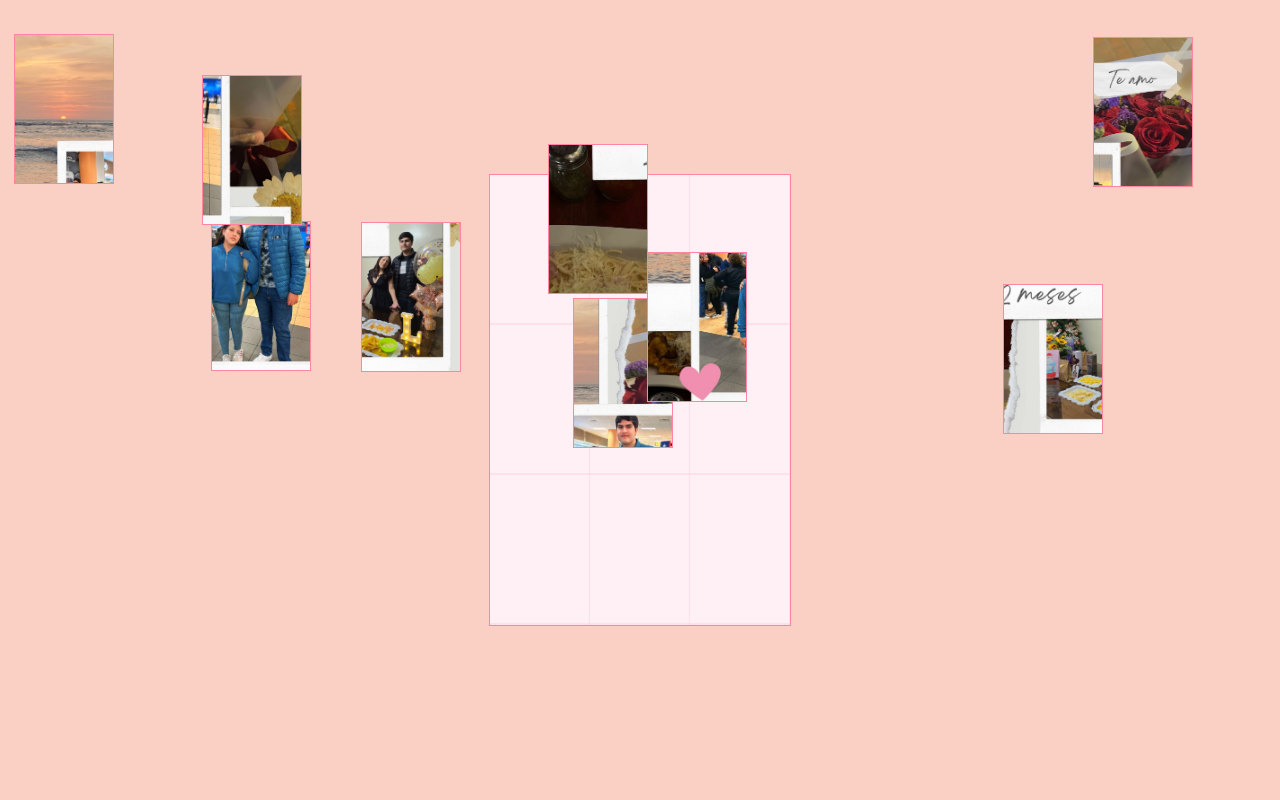
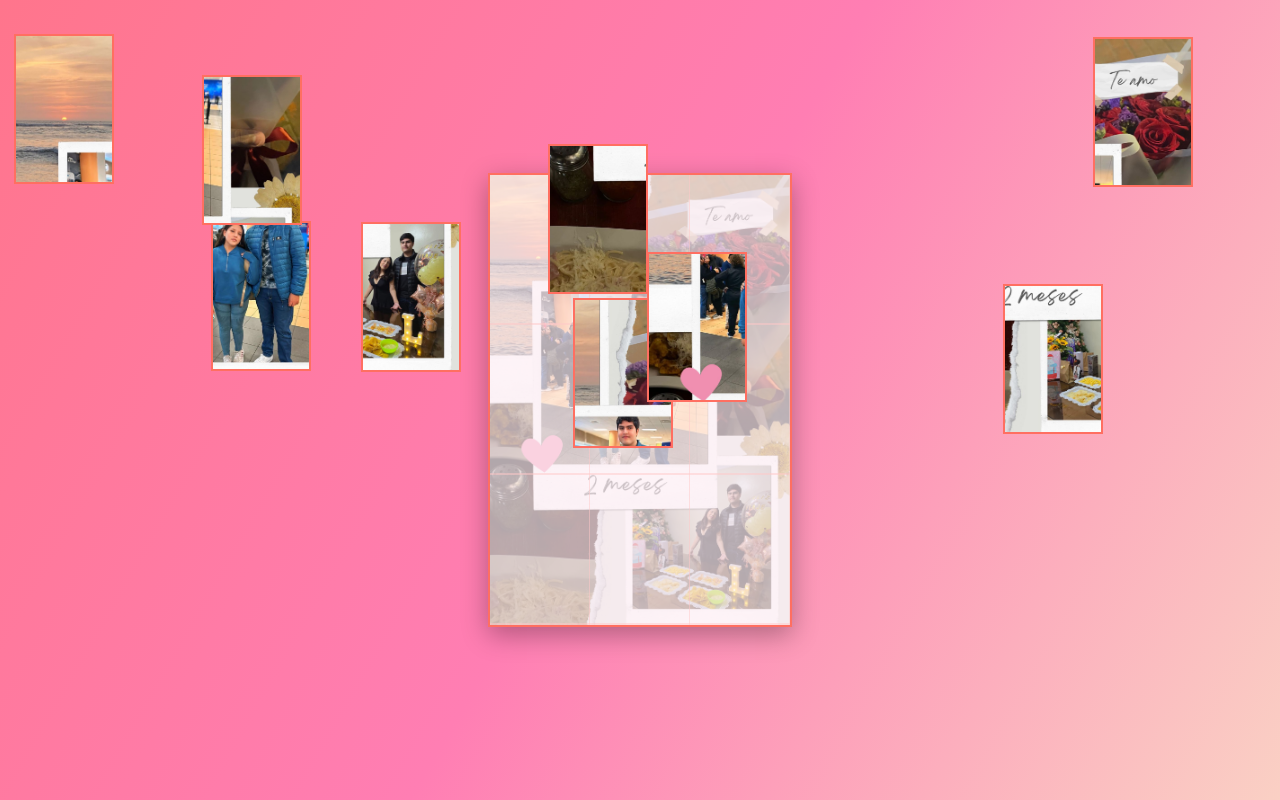
Before and after one commit to Marc3-T/rompecabezas, a plain HTML site: page index.html in a window 1280 px wide. Drawn offline with Linux system fonts and the light colour scheme.

Commit message:
index.html

```diff
--- a/index.html
+++ b/index.html
@@ -3,37 +3,39 @@
 <head>
     <meta charset="UTF-8">
     <meta name="viewport" content="width=device-width, initial-scale=1.0">
-    <title>Rompecabezas Senlo</title>
+    <title>Rompecabezas de Amor</title>
+    <link href="https://fonts.googleapis.com/css2?family=Patrick+Hand&display=swap" rel="stylesheet">
     <style>
         body {
+            font-family: 'Patrick Hand', cursive;
             margin: 0;
             padding: 0;
-            overflow: hidden; /* Evita el desplazamiento */
-            background-color: #fad0c4;
+            overflow: hidden;
             display: flex;
             justify-content: center;
             align-items: center;
             height: 100vh;
-            position: relative;
-            touch-action: none; /* Deshabilita los gestos táctiles */
+            background: linear-gradient(120deg, #ff758c, #ff7eb3, #fad0c4);
+            touch-action: none;
         }
 
         #puzzle-container {
             position: relative;
             width: 300px; /* Tamaño reducido para móviles */
             height: 450px; /* Mantiene la proporción 1,333 x 2,000 */
-            border: 1px solid #ff85a2; /* Borde rosado */
+            border: 2px solid #ff6f61; /* Borde rosado */
             background-color: #fff0f6; /* Fondo pastel rosado */
+            box-shadow: 0 8px 25px rgba(0, 0, 0, 0.3);
         }
 
         #template {
             position: absolute;
             width: 100%;
             height: 100%;
-            background-image: url('t,jpg');
+            background-image: url('t.jpg'); /* Imagen del rompecabezas */
             background-size: 300px 450px; /* Mantiene la proporción de la imagen */
             opacity: 0.3; /* Hace la plantilla semi-transparente */
-            pointer-events: none; /* Evita que la plantilla interfiera con las piezas */
+            pointer-events: none;
         }
 
         /* Líneas de división en la plantilla */
@@ -44,8 +46,8 @@
             left: 0;
             width: 100%;
             height: 100%;
-            background: linear-gradient(to right, transparent 99%, rgba(255, 133, 162, 0.5) 1%),
-                        linear-gradient(to bottom, transparent 99%, rgba(255, 133, 162, 0.5) 1%);
+            background: linear-gradient(to right, transparent 99%, rgba(255, 111, 97, 0.5) 1%),
+                        linear-gradient(to bottom, transparent 99%, rgba(255, 111, 97, 0.5) 1%);
             background-size: 100px 150px; /* Tamaño de cada pieza */
         }
 
@@ -53,15 +55,16 @@
             position: absolute;
             cursor: grab;
             user-select: none;
-            border: 1px solid #ff85a2; /* Borde rosado */
+            border: 2px solid #ff6f61; /* Borde rosado */
             box-sizing: border-box;
             transition: transform 0.2s ease;
+            background-color: #ffe5e0; /* Fondo pastel rosado */
         }
 
         .puzzle-piece.correct {
             cursor: default;
             border-color: #ff477e; /* Borde rosado más oscuro */
-            pointer-events: none; /* Evita que la pieza se mueva una vez colocada */
+            pointer-events: none;
         }
 
         #congrats-message {
@@ -71,14 +74,14 @@
             left: 50%;
             transform: translate(-50%, -50%);
             background-color: #fff0f6; /* Fondo pastel rosado */
-            color: #ff477e; /* Texto rosado más oscuro */
+            color: #ff6f61; /* Texto rosado */
             padding: 20px;
-            border-radius: 10px;
+            border-radius: 15px;
             font-size: 24px;
             text-align: center;
             z-index: 1000;
-            border: 2px solid #ff85a2; /* Borde rosado */
-            box-shadow: 0 4px 10px rgba(255, 133, 162, 0.3); /* Sombra rosada */
+            border: 2px solid #ff6f61; /* Borde rosado */
+            box-shadow: 0 8px 25px rgba(0, 0, 0, 0.3);
         }
 
         #congrats-message img {
@@ -86,7 +89,7 @@
             max-width: 300px; /* Tamaño de la imagen */
             margin-top: 10px;
             border-radius: 10px;
-            border: 2px solid #ff85a2; /* Borde rosado */
+            border: 2px solid #ff6f61; /* Borde rosado */
         }
     </style>
 </head>
@@ -95,8 +98,8 @@
         <div id="template"></div> <!-- Plantilla de fondo -->
     </div>
     <div id="congrats-message">
-        <div>Te amo</div>
-        <img src="t.jpg" alt="Imagen completada">
+        <div>Te amo ❤️</div>
+        <img src="t.jpg" alt="Imagen completada"> <!-- Imagen completa -->
     </div>
 
     <script>
@@ -125,7 +128,7 @@
                     piece.classList.add('puzzle-piece');
                     piece.style.width = `${pieceWidth}px`;
                     piece.style.height = `${pieceHeight}px`;
-                    piece.style.backgroundImage = `url('t.jpg')`;
+                    piece.style.backgroundImage = `url('t.jpg')`; /* Imagen del rompecabezas */
                     piece.style.backgroundSize = `${puzzleWidth}px ${puzzleHeight}px`;
                     piece.style.backgroundPosition = `-${j * pieceWidth}px -${i * pieceHeight}px`;
 
```
